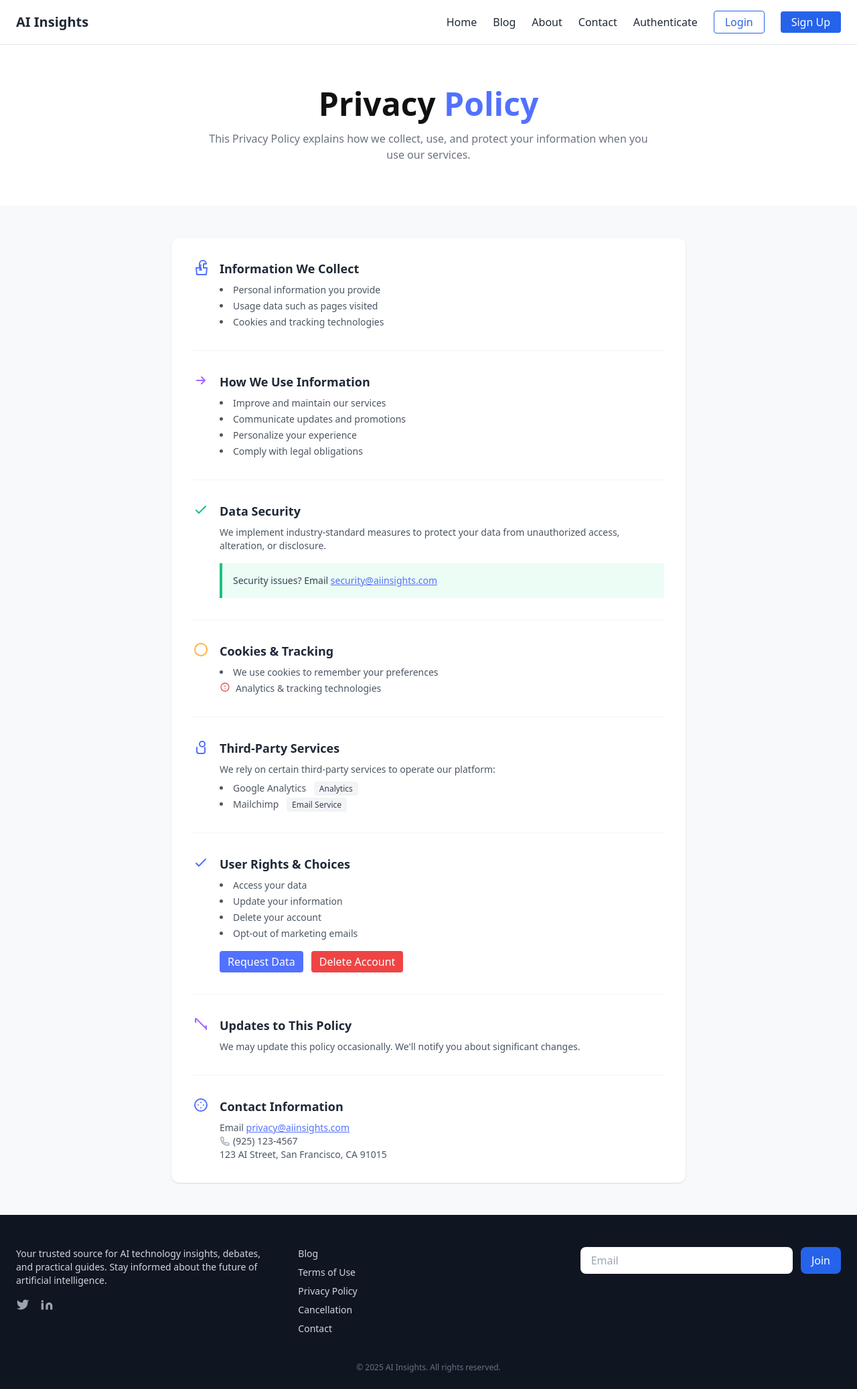
After one commit to rammedisetti/ai-blog, a Django app: page /privacy/ in a window 1280 px wide. The commit adds this page. Shown: the whole page at 67% size. Run offline with Django 5.2, Linux system fonts and the light colour scheme; some libraries are stand-ins or nearby versions.

Commit message:
Add privacy policy page and footer link

```diff
--- a/aiblogsite/blog/templates/blog/base.html
+++ b/aiblogsite/blog/templates/blog/base.html
@@ -57,7 +57,7 @@
             <div class="text-sm flex flex-col space-y-2">
                 <a href="/blog/" class="hover:text-white">Blog</a>
                 <a href="/terms/" class="hover:text-white">Terms of Use</a>
-                <a href="/privacy/" class="hover:text-white">Privacy Policy</a>
+                <a href="{% url 'privacy' %}" class="hover:text-white">Privacy Policy</a>
                 <a href="/cancellation/" class="hover:text-white">Cancellation</a>
                 <a href="/contact/" class="hover:text-white">Contact</a>
             </div>
--- /dev/null
+++ b/aiblogsite/blog/templates/blog/privacy.html
@@ -0,0 +1,101 @@
+{% extends "blog/base.html" %}
+{% block title %}Privacy Policy - AI Insights{% endblock %}
+{% block body_class %}min-h-screen flex flex-col bg-[#F8F9FB] text-gray-800{% endblock %}
+
+{% block content %}
+<section class="text-center px-6 py-16 bg-white">
+  <h1 class="text-4xl sm:text-5xl font-extrabold mb-4"><span class="text-[#111111]">Privacy</span> <span class="text-[#5171FF]">Policy</span></h1>
+  <p class="text-gray-500 max-w-2xl mx-auto">This Privacy Policy explains how we collect, use, and protect your information when you use our services.</p>
+</section>
+
+<section class="py-12">
+  <div class="max-w-3xl mx-auto bg-white rounded-xl shadow p-8 space-y-8 divide-y divide-gray-100">
+    <div class="flex items-start space-x-4">
+      <svg class="w-6 h-6 text-[#5171FF] flex-shrink-0" fill="none" stroke="currentColor" viewBox="0 0 24 24"><path stroke-linecap="round" stroke-linejoin="round" stroke-width="2" d="M13 16h-1v-4h-1m-1 4h1V9h1m4-2v6h5l-1 10H6L5 13h5V7a5 5 0 1110 0z"/></svg>
+      <div>
+        <h2 class="font-semibold text-lg mb-2">Information We Collect</h2>
+        <ul class="list-disc list-inside text-sm text-gray-600 space-y-1">
+          <li>Personal information you provide</li>
+          <li>Usage data such as pages visited</li>
+          <li>Cookies and tracking technologies</li>
+        </ul>
+      </div>
+    </div>
+    <div class="pt-8 flex items-start space-x-4">
+      <svg class="w-6 h-6 text-[#A366FF] flex-shrink-0" fill="none" stroke="currentColor" viewBox="0 0 24 24"><path stroke-linecap="round" stroke-linejoin="round" stroke-width="2" d="M13 7l5 5m0 0l-5 5m5-5H6"/></svg>
+      <div>
+        <h2 class="font-semibold text-lg mb-2">How We Use Information</h2>
+        <ul class="list-disc list-inside text-sm text-gray-600 space-y-1">
+          <li>Improve and maintain our services</li>
+          <li>Communicate updates and promotions</li>
+          <li>Personalize your experience</li>
+          <li>Comply with legal obligations</li>
+        </ul>
+      </div>
+    </div>
+    <div class="pt-8 flex items-start space-x-4">
+      <svg class="w-6 h-6 text-[#19C37D] flex-shrink-0" fill="none" stroke="currentColor" viewBox="0 0 24 24"><path stroke-linecap="round" stroke-linejoin="round" stroke-width="2" d="M5 13l4 4L19 7"/></svg>
+      <div>
+        <h2 class="font-semibold text-lg mb-2">Data Security</h2>
+        <p class="text-sm text-gray-600">We implement industry-standard measures to protect your data from unauthorized access, alteration, or disclosure.</p>
+        <div class="mt-4 border-l-4 border-[#19C37D] bg-[#ECFDF5] p-4 text-sm text-gray-700">
+          <p>Security issues? Email <a href="mailto:security@aiinsights.com" class="text-[#5171FF] underline">security@aiinsights.com</a></p>
+        </div>
+      </div>
+    </div>
+    <div class="pt-8 flex items-start space-x-4">
+      <svg class="w-6 h-6 text-[#FFB547] flex-shrink-0" fill="none" stroke="currentColor" viewBox="0 0 24 24"><path stroke-linecap="round" stroke-linejoin="round" stroke-width="2" d="M21 12.79A9 9 0 1111.21 3h0a9 9 0 019.79 9.79z"/></svg>
+      <div>
+        <h2 class="font-semibold text-lg mb-2">Cookies &amp; Tracking</h2>
+        <ul class="list-disc list-inside text-sm text-gray-600 space-y-1">
+          <li>We use cookies to remember your preferences</li>
+          <li class="flex items-start"><svg class="w-4 h-4 text-[#E65353] mr-2 flex-shrink-0" fill="none" stroke="currentColor" viewBox="0 0 24 24"><path stroke-linecap="round" stroke-linejoin="round" stroke-width="2" d="M12 9v2m0 4h.01M21 12c0 4.97-4.03 9-9 9s-9-4.03-9-9 4.03-9 9-9 9 4.03 9 9z"/></svg>Analytics &amp; tracking technologies</li>
+        </ul>
+      </div>
+    </div>
+    <div class="pt-8 flex items-start space-x-4">
+      <svg class="w-6 h-6 text-[#5171FF] flex-shrink-0" fill="none" stroke="currentColor" viewBox="0 0 24 24"><path stroke-linecap="round" stroke-linejoin="round" stroke-width="2" d="M18 13v6a3 3 0 01-3 3H9a3 3 0 01-3-3v-6m12-5a4 4 0 11-8 0 4 4 0 018 0z"/></svg>
+      <div>
+        <h2 class="font-semibold text-lg mb-2">Third-Party Services</h2>
+        <p class="text-sm text-gray-600">We rely on certain third-party services to operate our platform:</p>
+        <ul class="list-disc list-inside text-sm text-gray-600 mt-2 space-y-1">
+          <li>Google Analytics <span class="ml-2 bg-gray-100 text-gray-700 text-xs px-2 py-0.5 rounded">Analytics</span></li>
+          <li>Mailchimp <span class="ml-2 bg-gray-100 text-gray-700 text-xs px-2 py-0.5 rounded">Email Service</span></li>
+        </ul>
+      </div>
+    </div>
+    <div class="pt-8 flex items-start space-x-4">
+      <svg class="w-6 h-6 text-[#5171FF] flex-shrink-0" fill="none" stroke="currentColor" viewBox="0 0 24 24"><path stroke-linecap="round" stroke-linejoin="round" stroke-width="2" d="M5 13l4 4L19 7"/></svg>
+      <div>
+        <h2 class="font-semibold text-lg mb-2">User Rights &amp; Choices</h2>
+        <ul class="list-disc list-inside text-sm text-gray-600 space-y-1 mb-4">
+          <li>Access your data</li>
+          <li>Update your information</li>
+          <li>Delete your account</li>
+          <li>Opt-out of marketing emails</li>
+        </ul>
+        <div class="flex space-x-3">
+          <button class="px-3 py-1 bg-[#5171FF] text-white rounded">Request Data</button>
+          <button class="px-3 py-1 bg-red-500 text-white rounded">Delete Account</button>
+        </div>
+      </div>
+    </div>
+    <div class="pt-8 flex items-start space-x-4">
+      <svg class="w-6 h-6 text-[#A366FF] flex-shrink-0" fill="none" stroke="currentColor" viewBox="0 0 24 24"><path stroke-linecap="round" stroke-linejoin="round" stroke-width="2" d="M4 4v5h.582M20 20v-5h-.581M5.219 4.219l14.562 14.562"/></svg>
+      <div>
+        <h2 class="font-semibold text-lg mb-2">Updates to This Policy</h2>
+        <p class="text-sm text-gray-600">We may update this policy occasionally. We'll notify you about significant changes.</p>
+      </div>
+    </div>
+    <div class="pt-8 flex items-start space-x-4">
+      <svg class="w-6 h-6 text-[#5171FF] flex-shrink-0" fill="none" stroke="currentColor" viewBox="0 0 24 24"><path stroke-linecap="round" stroke-linejoin="round" stroke-width="2" d="M16 12h.01M12 16h.01M8 12h.01M12 8h.01M21 12c0 4.97-4.03 9-9 9s-9-4.03-9-9 4.03-9 9-9 9 4.03 9 9z"/></svg>
+      <div>
+        <h2 class="font-semibold text-lg mb-2">Contact Information</h2>
+        <p class="text-sm text-gray-600">Email <a href="mailto:privacy@aiinsights.com" class="text-[#5171FF] underline">privacy@aiinsights.com</a></p>
+        <p class="text-sm text-gray-600 flex items-center"><svg class="w-4 h-4 mr-1 text-gray-400" fill="none" stroke="currentColor" viewBox="0 0 24 24"><path stroke-linecap="round" stroke-linejoin="round" stroke-width="2" d="M3 5a2 2 0 012-2h1.28a2 2 0 011.789 1.106L9.217 7.447a2 2 0 01-.196 2.177l-1.585 1.585a11.037 11.037 0 005.585 5.585l1.585-1.585a2 2 0 012.177-.196l3.341 1.148A2 2 0 0121 17.72V19a2 2 0 01-2 2h-.125C9.279 21 3 14.721 3 6.125V5z"/></svg>(925) 123-4567</p>
+        <p class="text-sm text-gray-600">123 AI Street, San Francisco, CA 91015</p>
+      </div>
+    </div>
+  </div>
+</section>
+{% endblock %}
--- a/aiblogsite/blog/urls.py
+++ b/aiblogsite/blog/urls.py
@@ -6,4 +6,5 @@ urlpatterns = [
     path('blog/', views.blog_home, name='blog_home'),
     path('about/', views.about, name='about'),
     path('contact/', views.contact, name='contact'),
+    path('privacy/', views.privacy, name='privacy'),
 ]
--- a/aiblogsite/blog/views.py
+++ b/aiblogsite/blog/views.py
@@ -45,3 +45,11 @@ def contact(request):
 
     context = {"form": form, "year": datetime.now().year}
     return render(request, "blog/contact.html", context)
+
+
+def privacy(request):
+    """Render the Privacy Policy page."""
+    from datetime import datetime
+
+    context = {"year": datetime.now().year}
+    return render(request, "blog/privacy.html", context)
```
Also changed, not shown: aiblogsite/blog/tests.py (+10 -0 lines).
